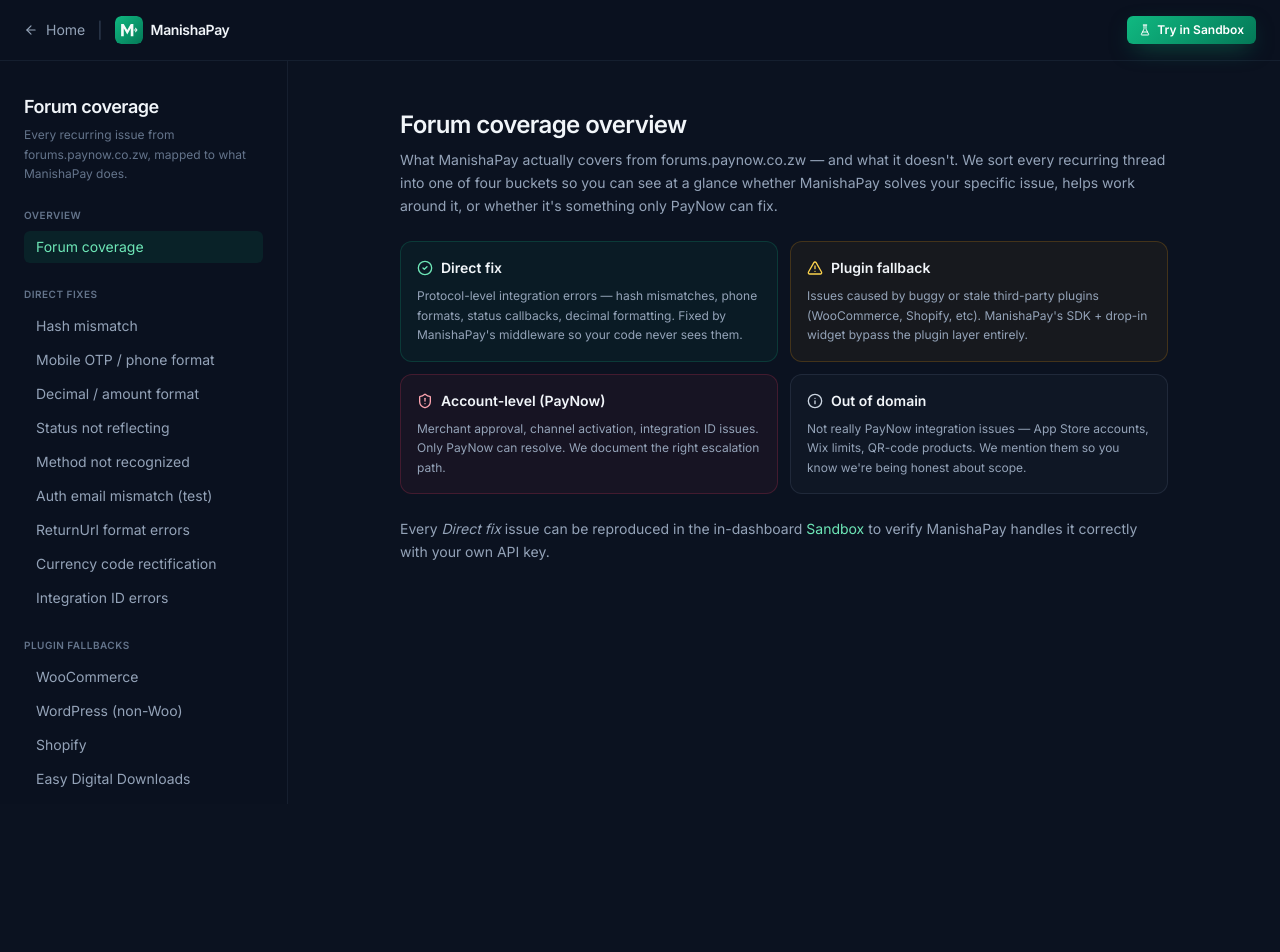
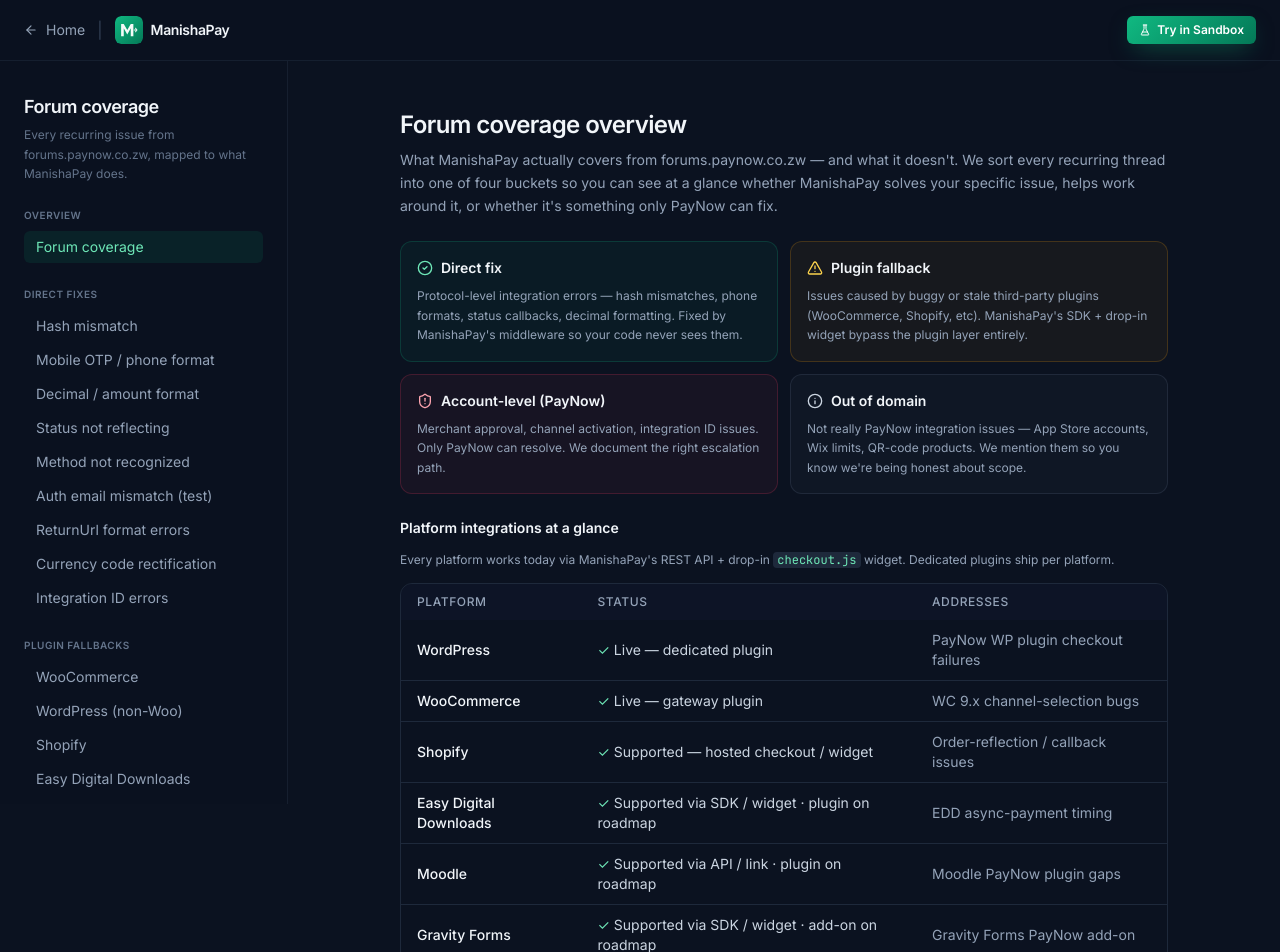
Before and after one commit to nobytechy/manishapay, a React (Vite) app in the folder frontend/: page /forum-coverage in a window 1280 px wide. Shown: the top 952 px of the page. Before the commit the page ends 804 px from the top, so only its background shows below. Built offline with nearby package versions, Linux system fonts and the light colour scheme; no server answers.

Commit message:
Forum coverage: add "Platform integrations at a glance" table
Honest at-a-glance coverage (WordPress/WooCommerce live, others supported via
widget/SDK with dedicated plugins on the roadmap) above the detailed sections —
replaces any "planned/evaluating" framing.

```diff
--- a/frontend/src/pages/ForumCoverage.jsx
+++ b/frontend/src/pages/ForumCoverage.jsx
@@ -118,6 +118,42 @@
       <div className="rounded-xl border border-slate-500/20 bg-slate-500/5 p-4">
         <div className="mb-2 flex items-center gap-2"><Info size={16} className="text-slate-300"/><span className="text-sm font-semibold text-slate-100">Out of domain</span></div>
         <p className="text-xs leading-relaxed text-slate-400">Not really PayNow integration issues — App Store accounts, Wix limits, QR-code products. We mention them so you know we're being honest about scope.</p>
+      </div>
+    </div>
+
+    <div className="space-y-3">
+      <h3 className="text-sm font-semibold text-slate-100">Platform integrations at a glance</h3>
+      <p className="text-xs leading-relaxed text-slate-400">
+        Every platform works today via ManishaPay's REST API + drop-in{' '}
+        <code className="rounded bg-slate-800 px-1 text-brand-300">checkout.js</code> widget.
+        Dedicated plugins ship per platform.
+      </p>
+      <div className="overflow-x-auto rounded-xl border border-slate-800">
+        <table className="w-full text-left text-sm">
+          <thead className="bg-slate-900/60 text-xs uppercase tracking-wider text-slate-400">
+            <tr>
+              <th className="px-4 py-2.5 font-medium">Platform</th>
+              <th className="px-4 py-2.5 font-medium">Status</th>
+              <th className="px-4 py-2.5 font-medium">Addresses</th>
+            </tr>
+          </thead>
+          <tbody className="divide-y divide-slate-800 text-slate-300">
+            {[
+              ['WordPress', 'Live — dedicated plugin', 'PayNow WP plugin checkout failures'],
+              ['WooCommerce', 'Live — gateway plugin', 'WC 9.x channel-selection bugs'],
+              ['Shopify', 'Supported — hosted checkout / widget', 'Order-reflection / callback issues'],
+              ['Easy Digital Downloads', 'Supported via SDK / widget · plugin on roadmap', 'EDD async-payment timing'],
+              ['Moodle', 'Supported via API / link · plugin on roadmap', 'Moodle PayNow plugin gaps'],
+              ['Gravity Forms', 'Supported via SDK / widget · add-on on roadmap', 'Gravity Forms PayNow add-on'],
+            ].map(([platform, status, addresses]) => (
+              <tr key={platform}>
+                <td className="px-4 py-2.5 font-medium text-slate-100">{platform}</td>
+                <td className="px-4 py-2.5"><span className="text-emerald-300">✓</span> {status}</td>
+                <td className="px-4 py-2.5 text-slate-400">{addresses}</td>
+              </tr>
+            ))}
+          </tbody>
+        </table>
       </div>
     </div>
 
```
